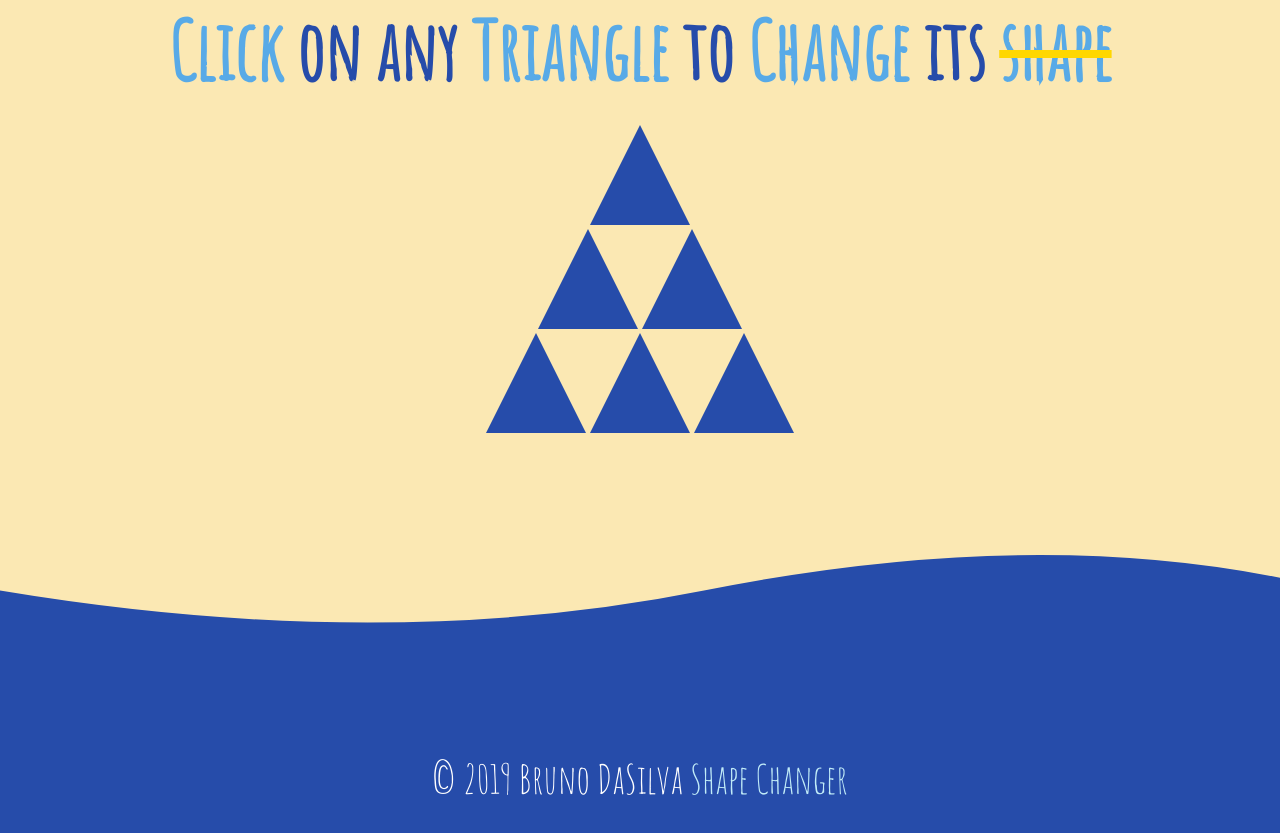
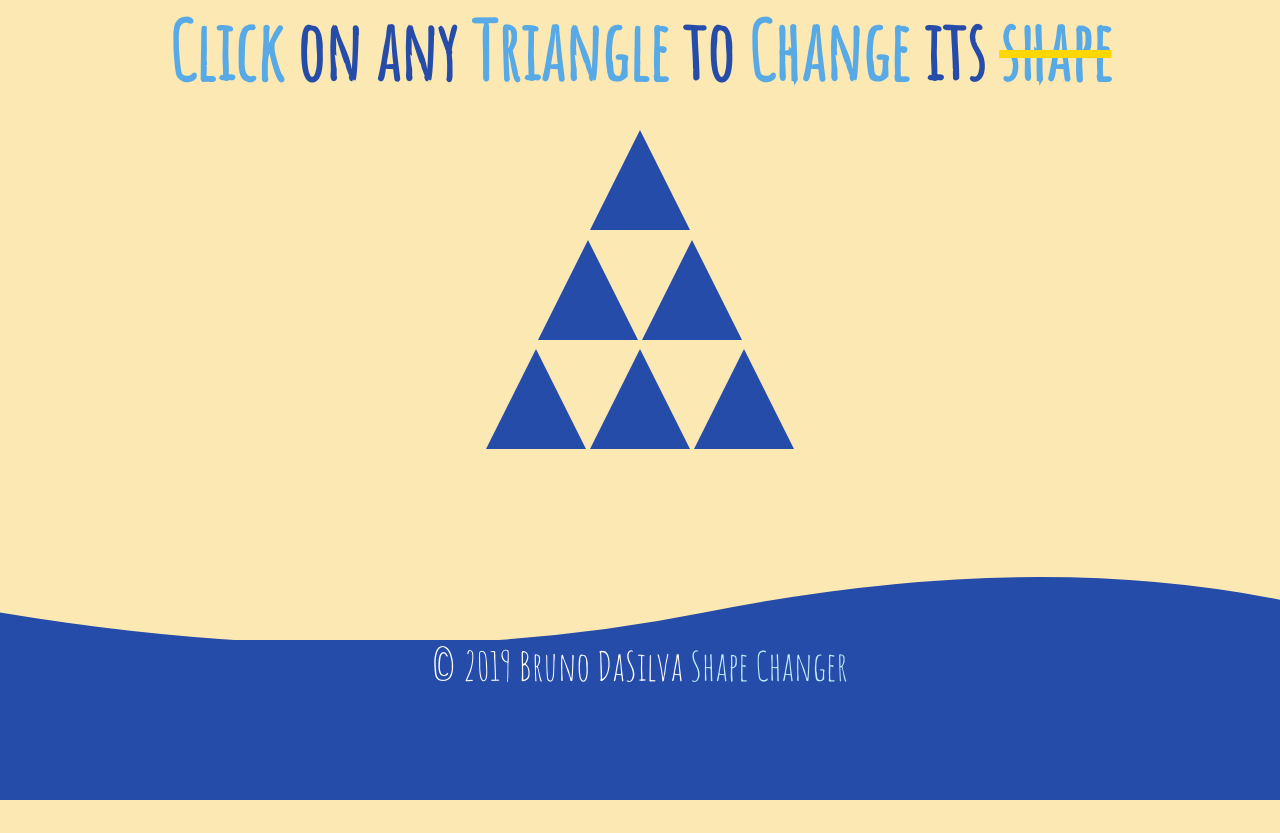
Before and after one commit to Brunno-DaSilva/ShapeChangerOnClick, a plain HTML site: page index.html in a window 1280 px wide. After the commit the page ends 800 px from the top, so only its background shows below. Drawn offline with nearby package versions, Linux system fonts and the light colour scheme.

Commit message:
fixed body hight and styyle

```diff
--- a/css/style.css
+++ b/css/style.css
@@ -6,6 +6,10 @@
 }
 body {
   background-color: #fbe8b3;
+  display: flex;
+  flex-direction: column;
+  justify-content: space-between;
+  min-height: 100vh;
 }
 div {
   cursor: pointer;
@@ -130,7 +134,8 @@ h1 {
 }
 
 svg {
-  margin-bottom: -1vh;
+  width: 100%;
+  margin-bottom: -9rem;
 }
 footer {
   font-family: "Amatic SC", cursive;
@@ -139,7 +144,7 @@ footer {
   color: #ffffff;
   background-color: #264caa;
   width: 100vw;
-  height: 10vh;
+  min-height: 20vh;
 }
 footer span {
   color: #c1ecf8;
```
Also changed, not shown: index.html (+3 -2 lines).
